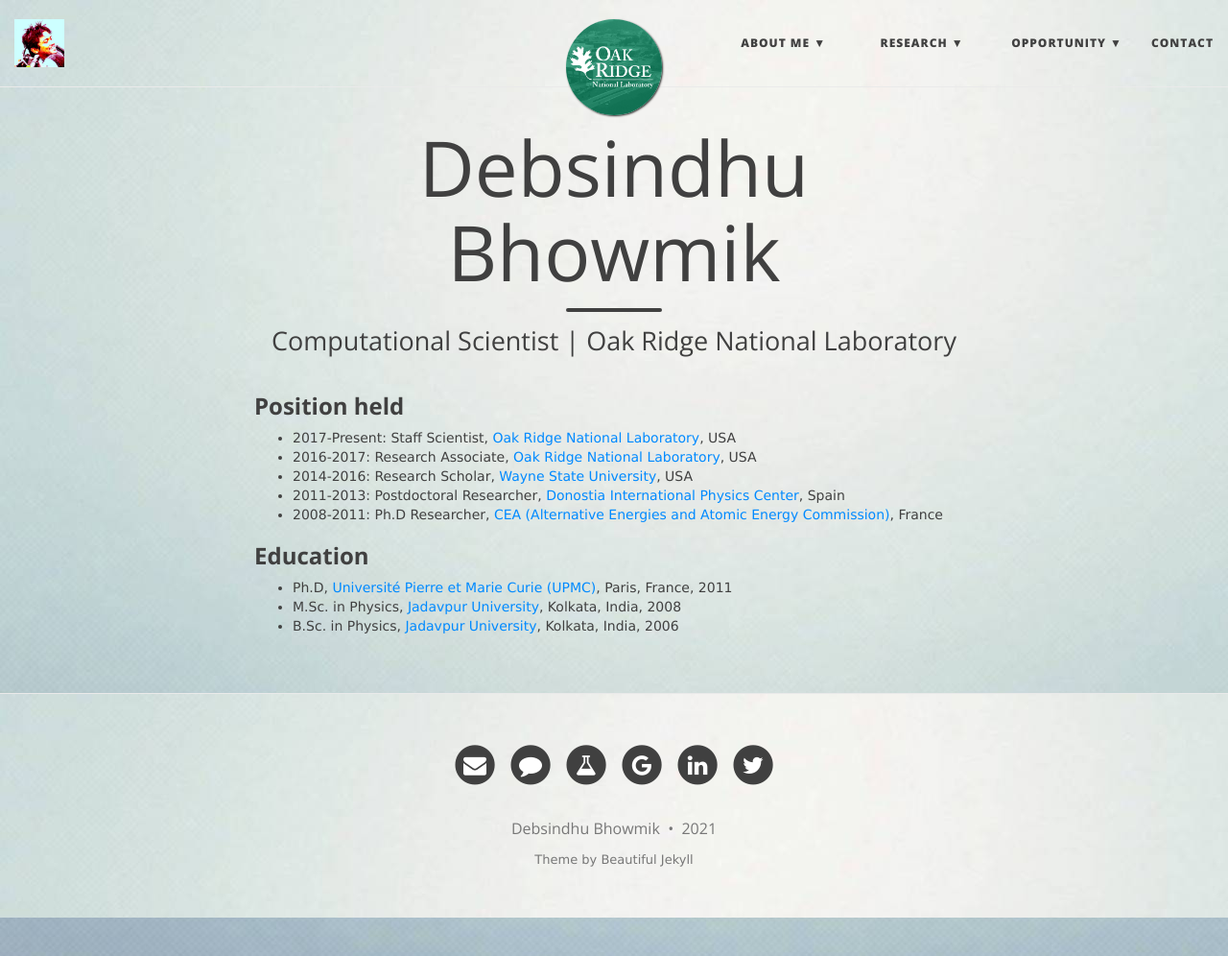
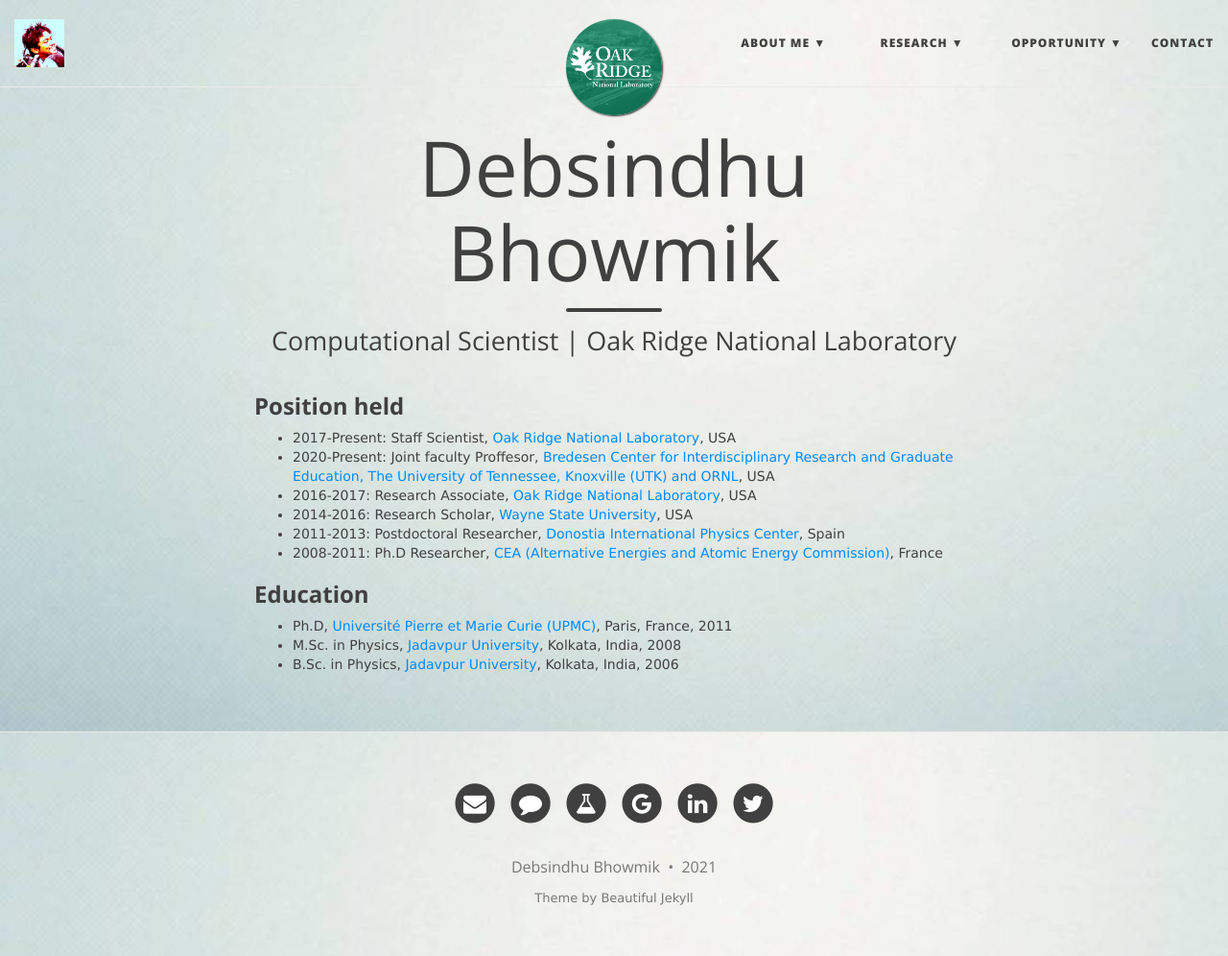
Before and after one commit to debsindhu/debsindhu.github.io, a Jekyll site: the page built from profile.md, in a window 1280 px wide and 996 px high. Shown: the whole window at 96% size. Built offline with Jekyll 4.4.1, drawn with Linux system fonts in a browser that asks for light colours; nearby versions of some CDN libraries.

Commit message:
Update profile.md

```diff
--- a/profile.md
+++ b/profile.md
@@ -8,6 +8,7 @@ use-site-title: true
 ### **Position held**
 
 * 2017-Present: Staff Scientist, [Oak Ridge National Laboratory](https://www.ornl.gov/), USA
+* 2020-Present: Joint faculty Proffesor, [Bredesen Center for Interdisciplinary Research and Graduate Education, The University of Tennessee, Knoxville (UTK) and ORNL](https://bredesencenter.utk.edu/), USA
 * 2016-2017: Research Associate, [Oak Ridge National Laboratory](https://www.ornl.gov/), USA
 * 2014-2016: Research Scholar, [Wayne State University](https://wayne.edu/), USA
 * 2011-2013: Postdoctoral Researcher, [Donostia International Physics Center](http://dipc.ehu.es/index.php?lng=eng), Spain
```
